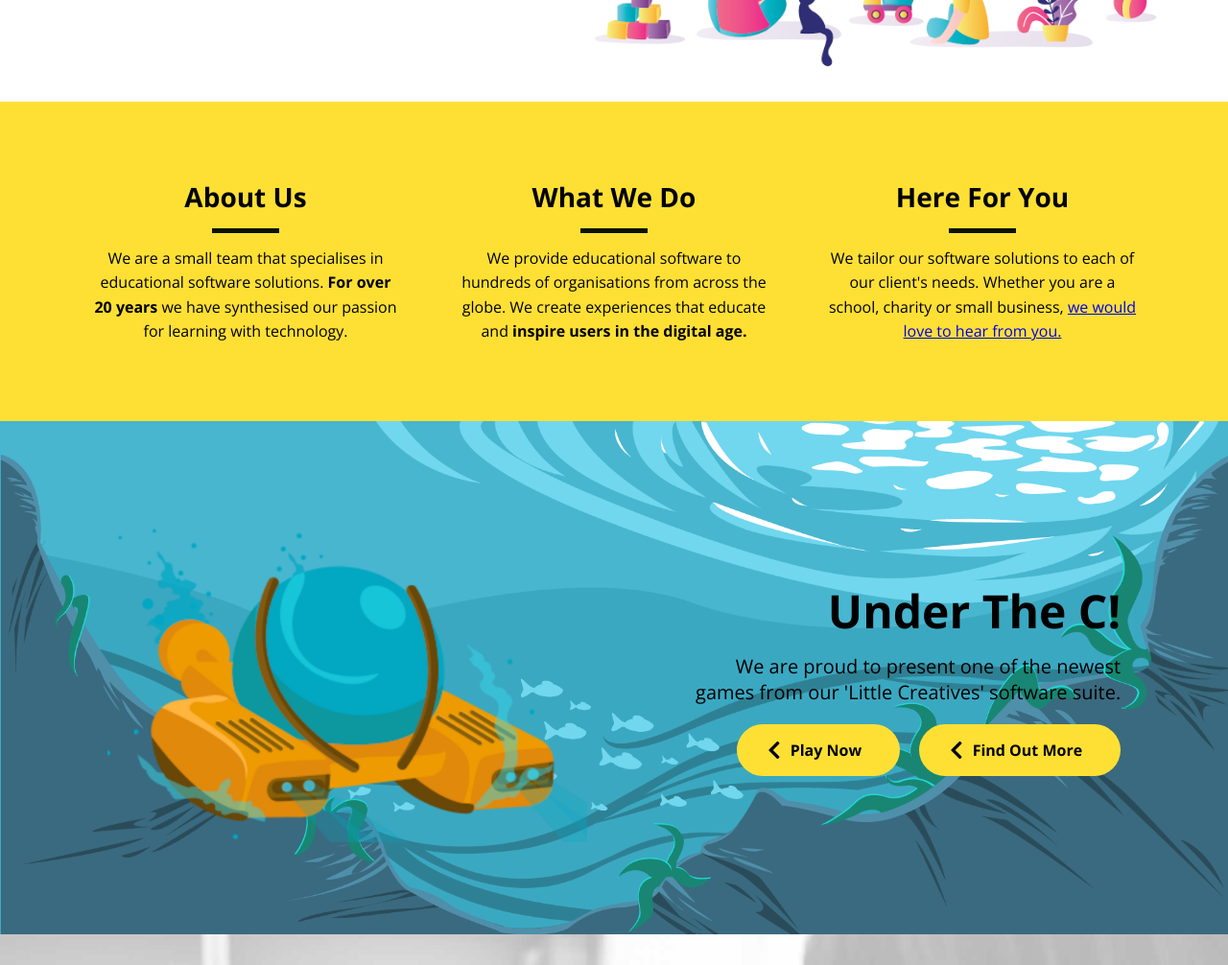
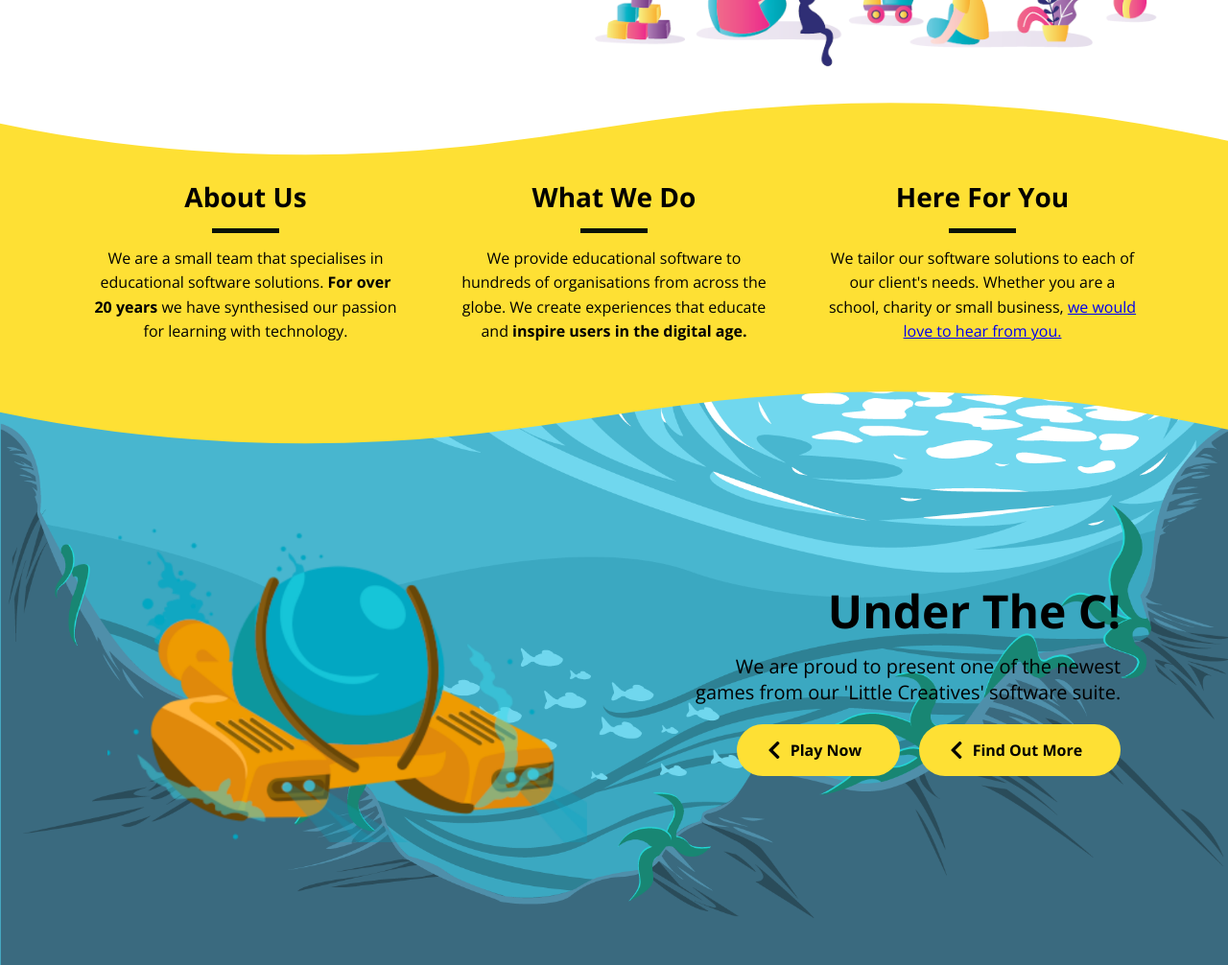
Before and after one commit to tobyjbrown/virtualearn, a plain HTML site: page index.html in a window 1280 px wide. Shown: the part 496-1502 px from the top of the page at 96% size. Drawn offline with nearby package versions, Linux system fonts and the light colour scheme.

Commit message:
Add SVG dividers

```diff
--- a/assets/css/style.css
+++ b/assets/css/style.css
@@ -75,6 +75,48 @@ body {
 .btn:hover .btn-arrow-right,
 .btn:focus .btn-arrow-right {
     transform: translateX(10px);
+}
+
+/* SVG DIVIDERS */
+
+.custom-shape-divider-top-1604393638 {
+    position: absolute;
+    top: 0;
+    left: 0;
+    width: 100%;
+    overflow: hidden;
+    line-height: 0;
+}
+
+.custom-shape-divider-top-1604393638 svg {
+    position: relative;
+    display: block;
+    width: calc(140% + 1.3px);
+    height: 100px;
+}
+
+.custom-shape-divider-top-1604393638 .shape-fill {
+    fill: #FFFFFF;
+}
+
+.custom-shape-divider-top-1604393894 {
+    position: absolute;
+    top: 0;
+    left: 0;
+    width: 100%;
+    overflow: hidden;
+    line-height: 0;
+}
+
+.custom-shape-divider-top-1604393894 svg {
+    position: relative;
+    display: block;
+    width: calc(140% + 1.3px);
+    height: 100px;
+}
+
+.custom-shape-divider-top-1604393894 .shape-fill {
+    fill: #FEE034;
 }
 
 /* HEADER */
@@ -205,8 +247,9 @@ nav a {
 /* FEATURES */
 
 .features {
-    padding: 5em 0;
+    padding: 5em 0 3em 0;
     background-color: #fee034;
+    position: relative;
 }
 
 .container-features {
@@ -251,9 +294,10 @@ nav a {
 /* SHOWCASE */
 
 .showcase {
-    padding: 6em 0;
+    padding: 8em 0;
     background: url(../imgs/site/showcase-bg.png) no-repeat;
     background-size: cover;
+    position: relative;
 }
 
 .container-showcase {
--- a/index.html
+++ b/index.html
@@ -44,6 +44,11 @@
         </section>
 
         <section class="features">
+            <div class="custom-shape-divider-top-1604393638">
+                <svg data-name="Layer 1" xmlns="http://www.w3.org/2000/svg" viewBox="0 0 1200 120" preserveAspectRatio="none">
+                    <path d="M321.39,56.44c58-10.79,114.16-30.13,172-41.86,82.39-16.72,168.19-17.73,250.45-.39C823.78,31,906.67,72,985.66,92.83c70.05,18.48,146.53,26.09,214.34,3V0H0V27.35A600.21,600.21,0,0,0,321.39,56.44Z" class="shape-fill"></path>
+                </svg>
+            </div>
             <div class="container container-features">
                 <article class="features-column">
                     <h3 class="features-column-title">About Us</h3>
@@ -64,6 +69,11 @@
         </section>
 
         <section class="showcase">
+            <div class="custom-shape-divider-top-1604393894">
+                <svg data-name="Layer 1" xmlns="http://www.w3.org/2000/svg" viewBox="0 0 1200 120" preserveAspectRatio="none">
+                    <path d="M321.39,56.44c58-10.79,114.16-30.13,172-41.86,82.39-16.72,168.19-17.73,250.45-.39C823.78,31,906.67,72,985.66,92.83c70.05,18.48,146.53,26.09,214.34,3V0H0V27.35A600.21,600.21,0,0,0,321.39,56.44Z" class="shape-fill"></path>
+                </svg>
+            </div>
             <div class="container container-showcase">
                 <article class="showcase-text">
                     <h2 class="showcase-text-title">Under The C!</h2>
```
